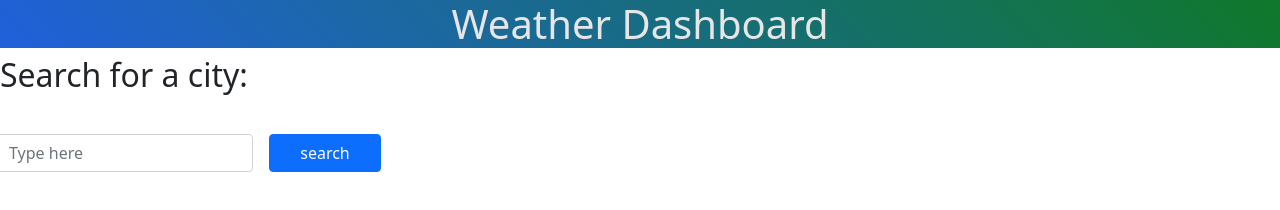
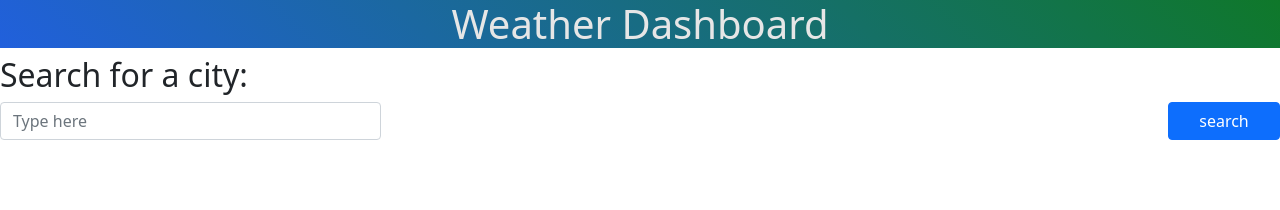
Before and after one commit to LaneNathan/weather-board, a plain HTML site: page index.html in a window 1280 px wide. Drawn offline with nearby package versions, Linux system fonts and the light colour scheme; files whose address does not match are found by name.

Commit message:
moved form into a div containing left display

```diff
--- a/index.html
+++ b/index.html
@@ -15,8 +15,8 @@
         </header>
         <div class="row">
             <h2>Search for a city:</h2>
-            <form class="row g-3">
-                <div class="col-auto">
+            <div class="row-3 col">
+              <form  id="search-form"   class="col-4">
                   <input type="search" class="form-control" id="search-input" placeholder="Type here">
                 </div>
                 <div class="col-auto">
```
